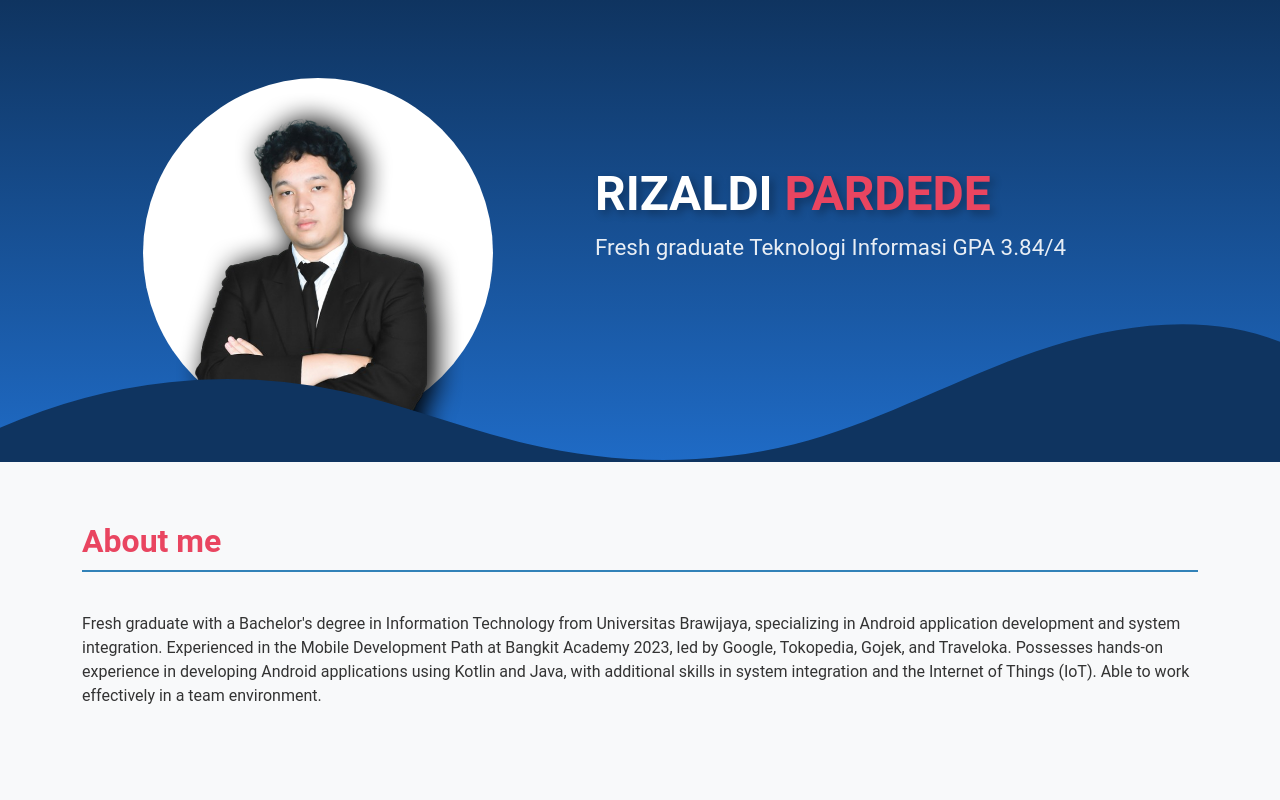
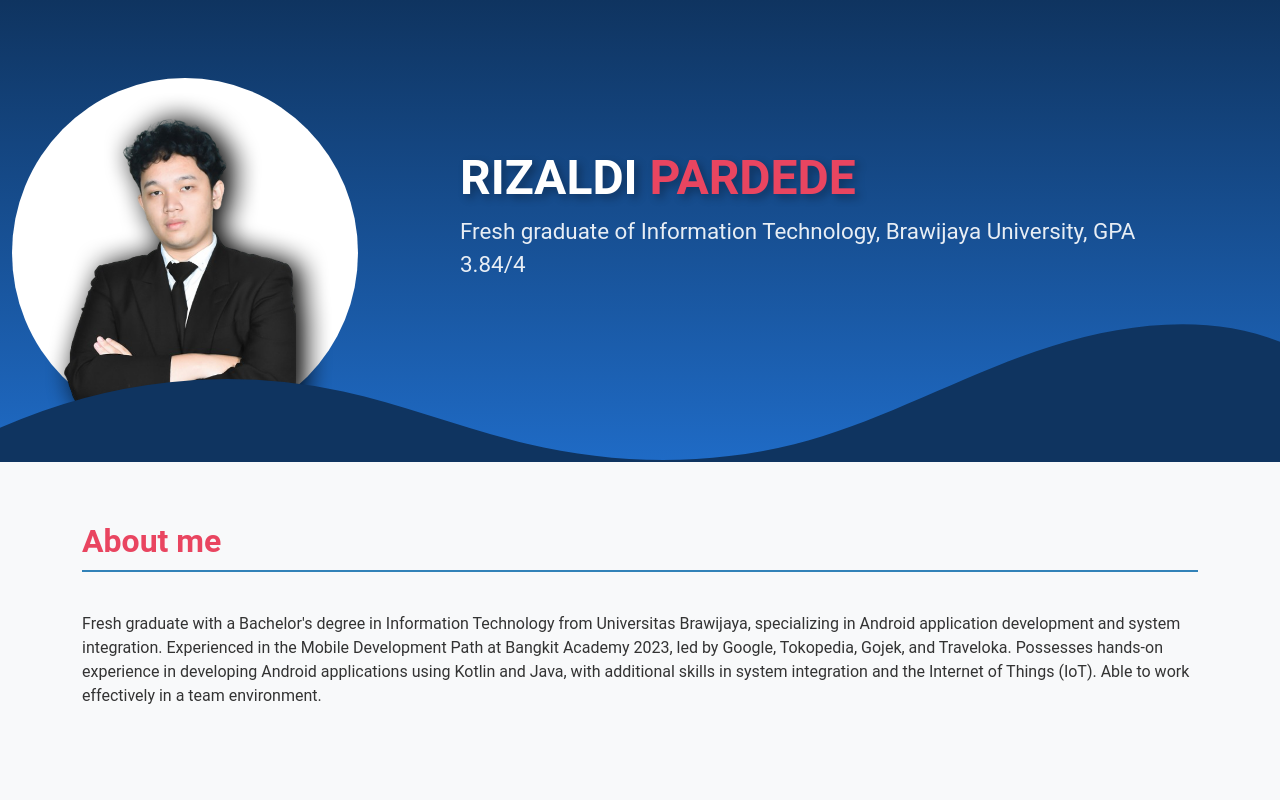
Before and after one commit to RizaldiPardede/PortofolioRizaldiPardede, a plain HTML site: page index.html in a window 1280 px wide. Shown: the top 800 px of the page. Drawn offline with nearby package versions, Linux system fonts and the light colour scheme.

Commit message:
commit kedua perbaikan header

```diff
--- a/index.html
+++ b/index.html
@@ -324,7 +324,7 @@
                 </div>
                 <div class="header-text" data-aos="flip-right">
                     <h1><span style="font-weight: bold;">RIZALDI <span style="color: #E94560;">PARDEDE</span></span></h1>
-                    <p>Fresh graduate Teknologi Informasi GPA 3.84/4</p>
+                    <p>Fresh graduate of Information Technology, Brawijaya University, GPA 3.84/4</p>
                 </div>
             </div>
         </div>
```
